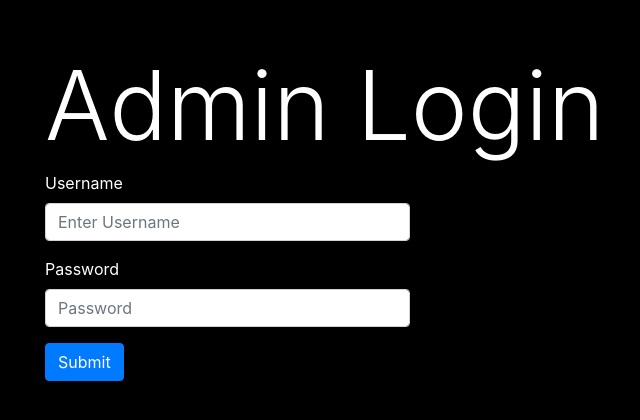
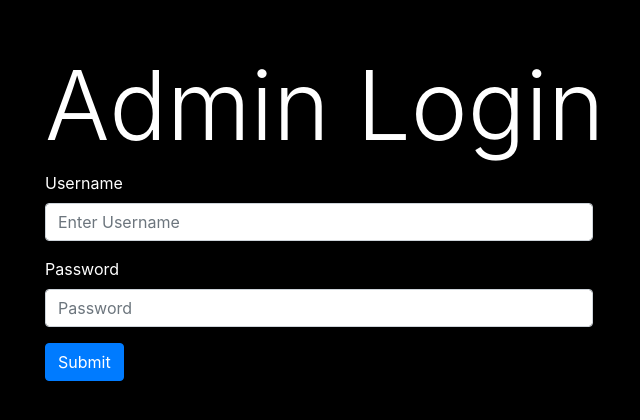
Before and after one commit to NextBinge/nextbinge, a Django app: page /login/ in a window 1280 px wide. Shown: the top 420 px of the page, without its empty margins (230-870 px from the left). Run offline with Django 3.2, Linux system fonts and the light colour scheme; some libraries are stand-ins or nearby versions.

Commit message:
minor changes

```diff
--- a/nextbinge/moviedb/templates/login.html
+++ b/nextbinge/moviedb/templates/login.html
@@ -23,13 +23,13 @@
 
                     <div class="form-group">
                       <label>Username</label>
-                      <input type="text" class="form-control w-50" placeholder="Enter Username" name="username">
+                      <input type="text" class="form-control w-75" placeholder="Enter Username" name="username">
                       <!-- <small id="emailHelp" class="form-text text-muted">We'll never share your email with anyone else.</small> -->
                     </div>
 
                     <div class="form-group">
                       <label for="exampleInputPassword1">Password</label>
-                      <input type="password" class="form-control w-50" id="exampleInputPassword1" placeholder="Password" name="password">
+                      <input type="password" class="form-control w-75" id="exampleInputPassword1" placeholder="Password" name="password">
                     </div>
 
                     <button type="submit" class="btn btn-primary">Submit</button>
```
